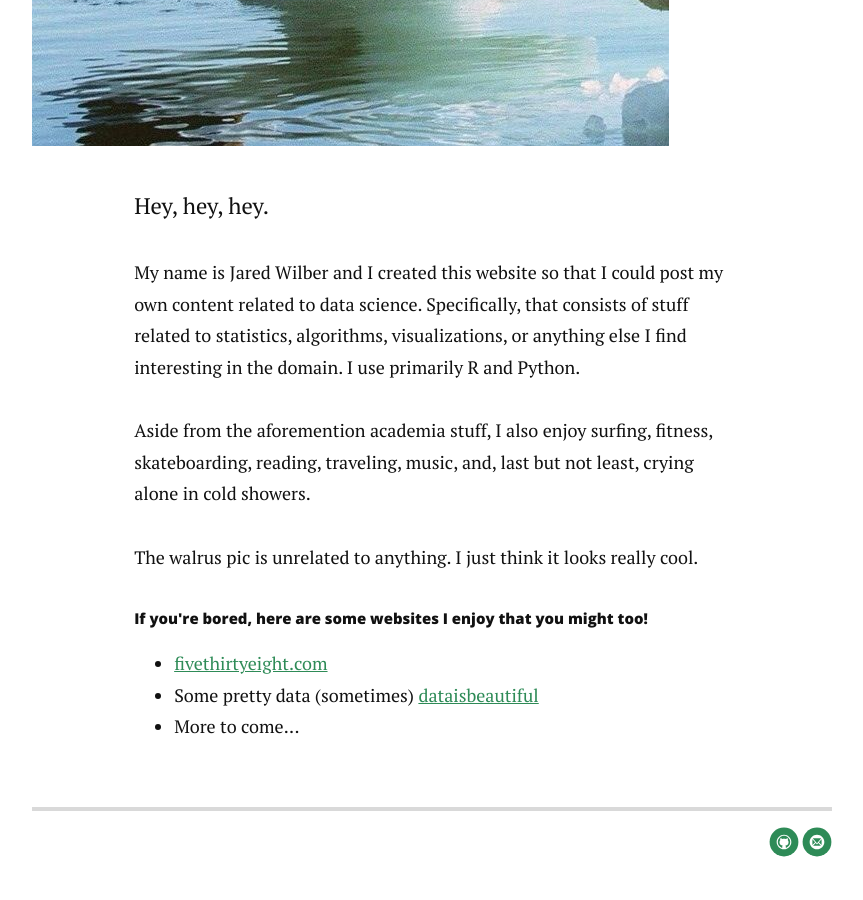
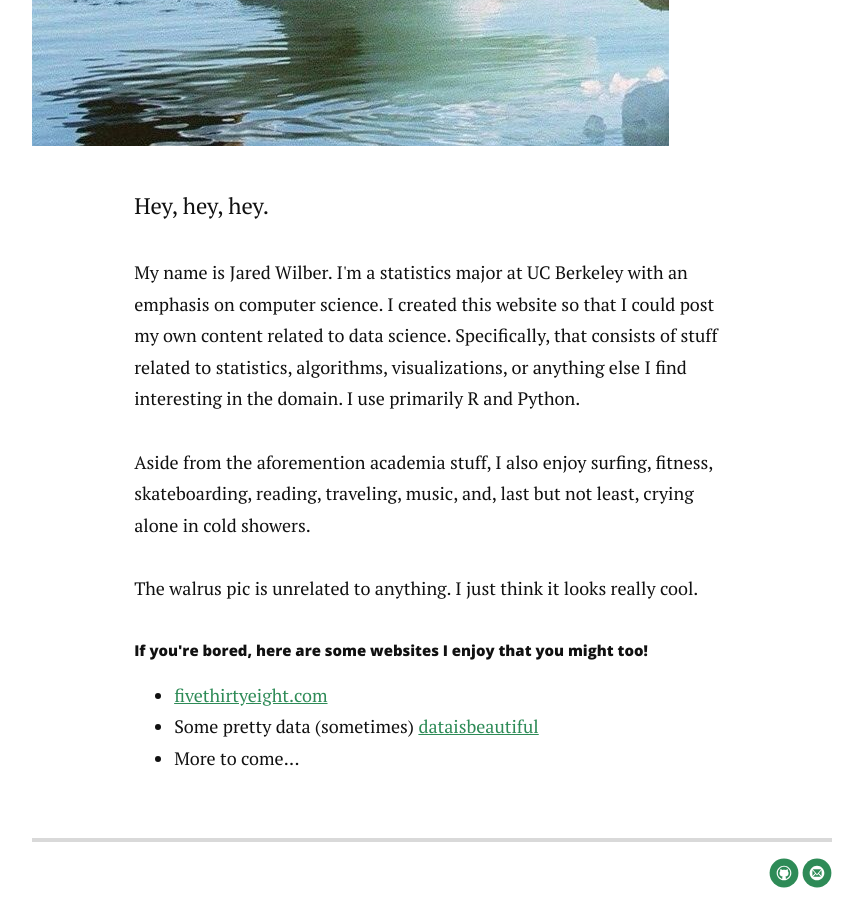
Before and after one commit to jwilber/old_website, a Jekyll site: the page built from about.md, in a window 1280 px wide and 900 px high, scrolled down 924 px. Shown: the whole window, without its empty margins (208-1071 px from the left). Built offline with Jekyll 4.4.1, drawn with Linux system fonts in a browser that asks for light colours; nearby versions of some CDN libraries.

Commit message:
Update about.md

```diff
--- a/about.md
+++ b/about.md
@@ -7,7 +7,7 @@ title: About Me
 	<h1 class="pageTitle">About Me</h1>
 	<img src="{{ '/assets/img/walrus.JPG' =100x100| prepend: site.baseurl }}" alt="">
 	<p class="intro">Hey, hey, hey.</p>
-	<p>My name is Jared Wilber and I created this website so that I could post my own content related to data science. Specifically, that consists of  stuff related to statistics, algorithms, visualizations, or anything else I find interesting in the domain. I use primarily R and Python.</p>
+	<p>My name is Jared Wilber. I'm a statistics major at UC Berkeley with an emphasis on computer science. I created this website so that I could post my own content related to data science. Specifically, that consists of  stuff related to statistics, algorithms, visualizations, or anything else I find interesting in the domain. I use primarily R and Python.</p>
 	<p> Aside from the aforemention academia stuff, I also enjoy surfing, fitness, skateboarding, reading, traveling, music, and, last but not least, crying alone in cold showers.</p>
 
 	<p> The walrus pic is unrelated to anything. I just think it looks really cool. </p>
```
